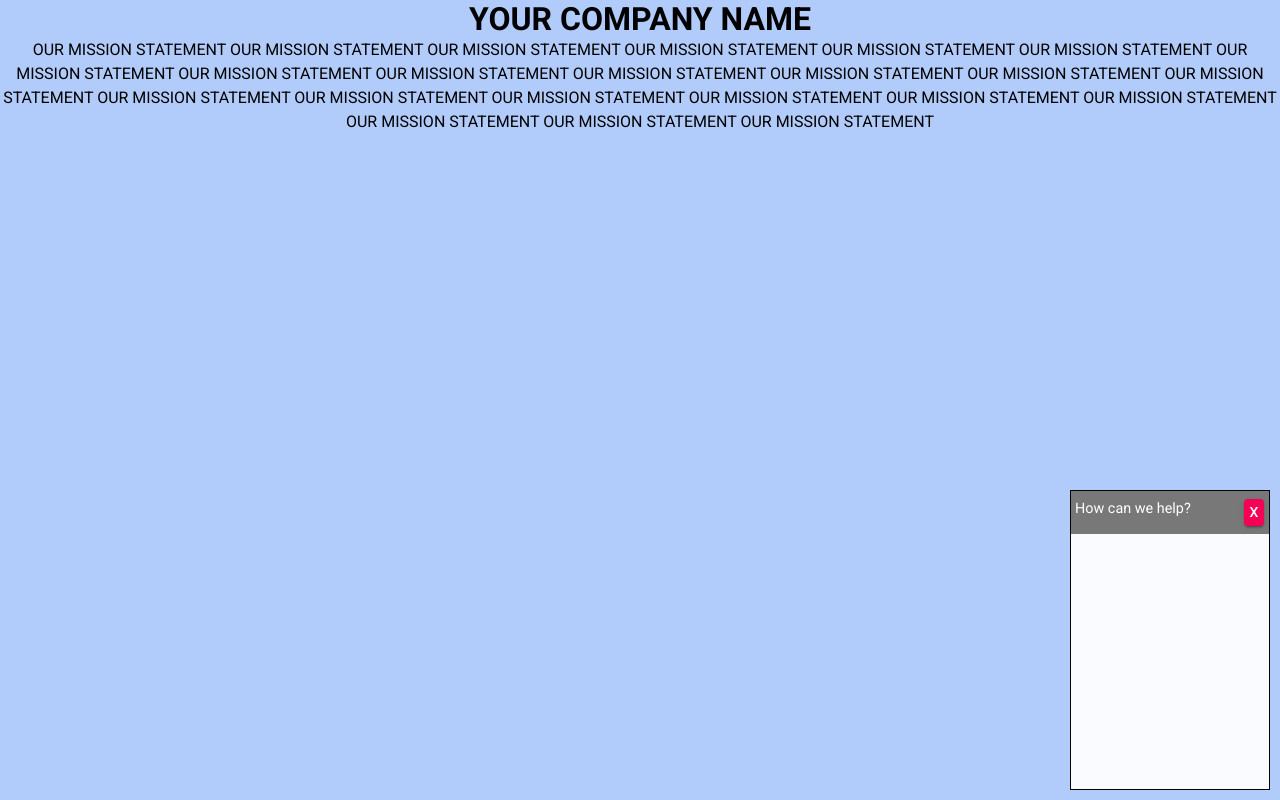
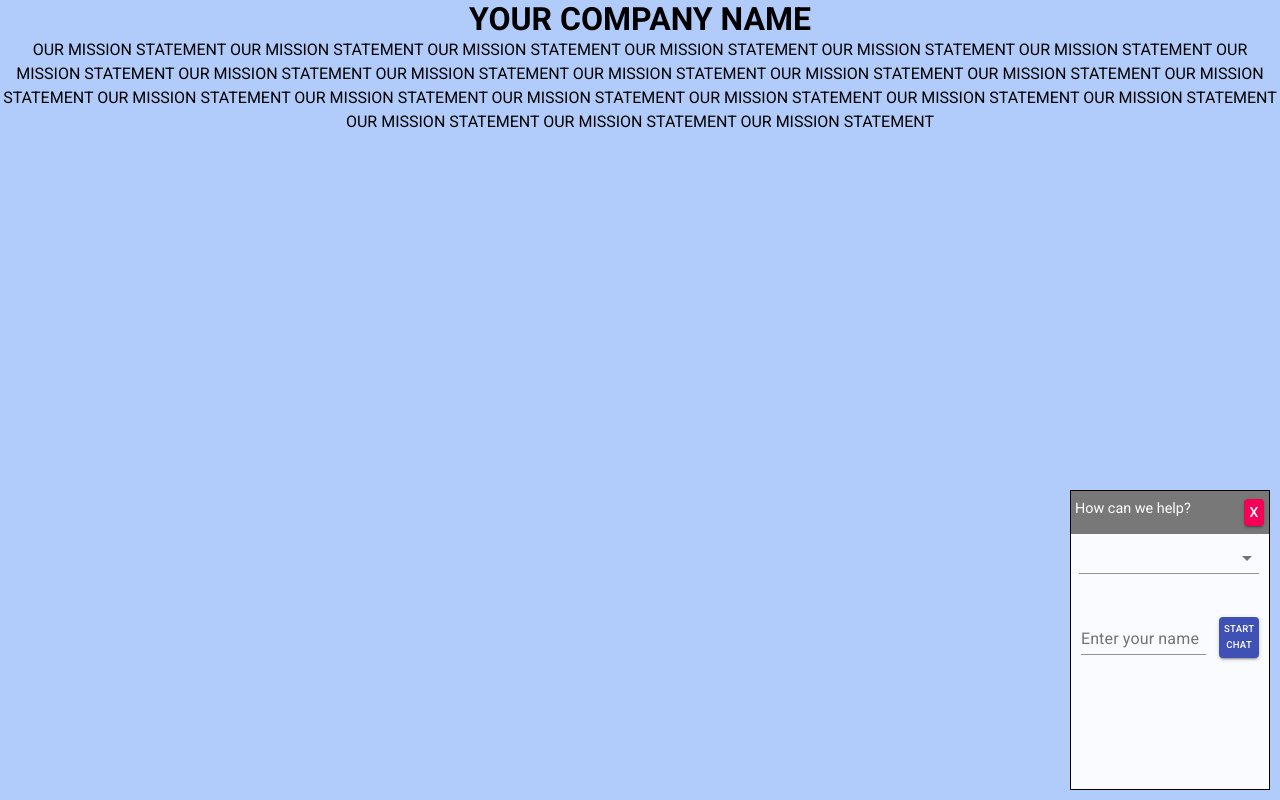
Before and after one commit to qronix/chatbox, a React (Create React App) app: page / in a window 1280 px wide. Both pictures are taken after a click on the element 1244 px from the left and 764 px from the top of the page. Built offline with nearby package versions, Linux system fonts and the light colour scheme.

Commit message:
Added and began styling chat form

```diff
--- a/src/components/chat-box-container/chat-box.container.jsx
+++ b/src/components/chat-box-container/chat-box.container.jsx
@@ -21,7 +21,15 @@ const ChatBoxContainer = ()=> {
     return(
         <div className={`${(isVisible ? "visible-chat" : null)} chat-box-container`}>
             { (!isVisible) ? <ChatBubble handleClick={handleBubbleClick}/> : null}
-            { (isVisible) ? <ChatBoxHeader handleCloseWindow={handleCloseWindow}/> : null}
+            {
+                (isVisible) ?
+                    <div className="chat-box-content">
+                        <ChatBoxHeader handleCloseWindow={handleCloseWindow}/>
+                        <ChatStartForm/>
+                    </div>
+                :
+                    null
+            }
         </div>
     )
 }
--- a/src/components/chat-start-form/chat-start-form.component.jsx
+++ b/src/components/chat-start-form/chat-start-form.component.jsx
@@ -1,7 +1,92 @@
 import React, {useState} from 'react';
+import {makeStyles} from '@material-ui/core/styles';
+import MenuItem from '@material-ui/core/MenuItem';
+import FormControl from '@material-ui/core/FormControl';
+import Select from '@material-ui/core/Select';
+import TextField from '@material-ui/core/TextField';
+import Container from '@material-ui/core/Container';
+import { Button } from '@material-ui/core';
+
+const styles = makeStyles(theme=>({
+    formControl:{
+        margin: theme.spacing(1),
+        width:180
+    },
+    textField:{
+        // margin: theme.spacing(1),
+        minWidth:0,
+        width:"70%"
+    },
+    container:{
+        display:"flex",
+        justifyContent:"space-between",
+        alignContent:"center",
+        alignItems:"center",
+        width:"100%",
+        margin:0,
+        padding:"5%"
+    },
+    button:{
+        minWidth: 0,
+        width:"20%",
+        height:"50%",
+        fontSize:"0.6em",
+        padding:"4px 20px",
+        postion:"relative",
+        top:10
+    }
+}));
 
 const ChatStartForm = ()=> {
+    const classes = styles();
 
+    const [values, setValues] = useState({
+        topic:'',
+        name:''
+    });
+
+    const handleChange = evt => {
+        evt.persist();
+        setValues(oldValues=>({
+            ...oldValues,
+            [evt.target.name]: evt.target.value
+        }));
+    }
+    return(
+        <form autoComplete="off">
+            <FormControl className={classes.formControl}>
+                <Select
+                    className={classes.select}
+                    value={values.topic}
+                    onChange={handleChange}
+                    inputProps={{
+                        name: 'topic',
+                        id: 'topic-select'
+                    }}
+                >
+                    <MenuItem value="account">Account Issues</MenuItem>
+                    <MenuItem value="billing">Payment Issues</MenuItem>
+                    <MenuItem value="plan">Plan Change Request</MenuItem>
+                    <MenuItem value="support">Product Support</MenuItem>
+                </Select>
+            </FormControl>
+            <Container className={classes.container}>
+                <TextField
+                    className={classes.textField}
+                    inputProps={{
+                        name:'name',
+                        id:'chat-input'
+                    }}
+                    value={values.name}
+                    onChange={handleChange}
+                    margin="normal"
+                    label="Enter your name"
+                />
+                <Button variant="contained" color="primary" className={classes.button}>Start Chat</Button>
+            </Container>
+
+        </form>
+    );
 }
 
 export default ChatStartForm;
```
